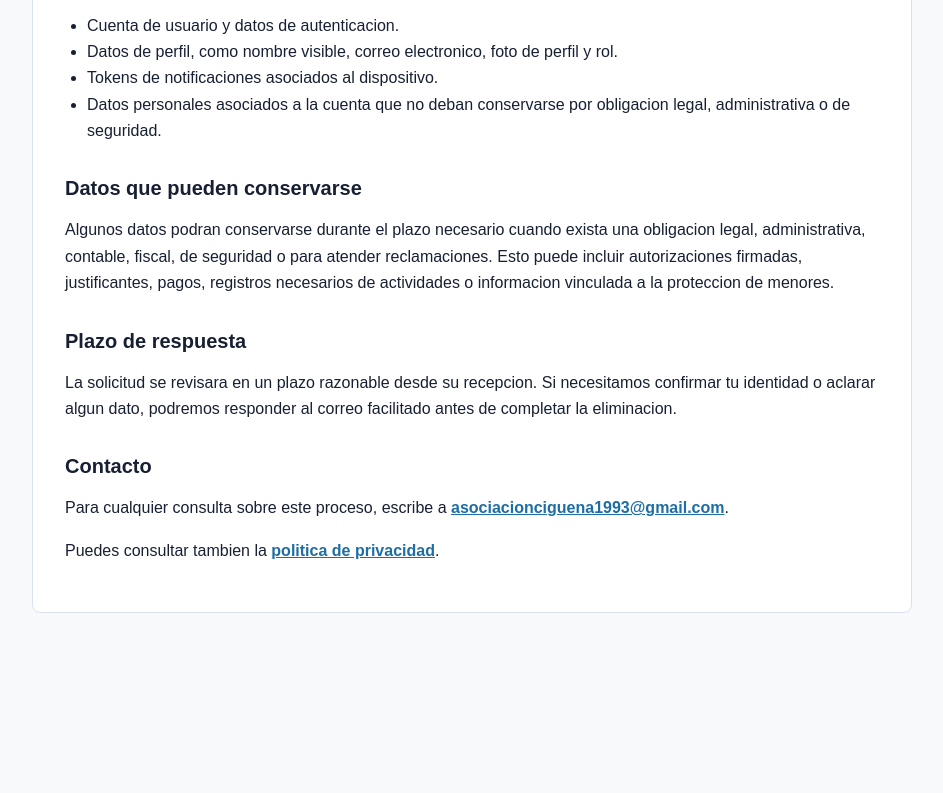
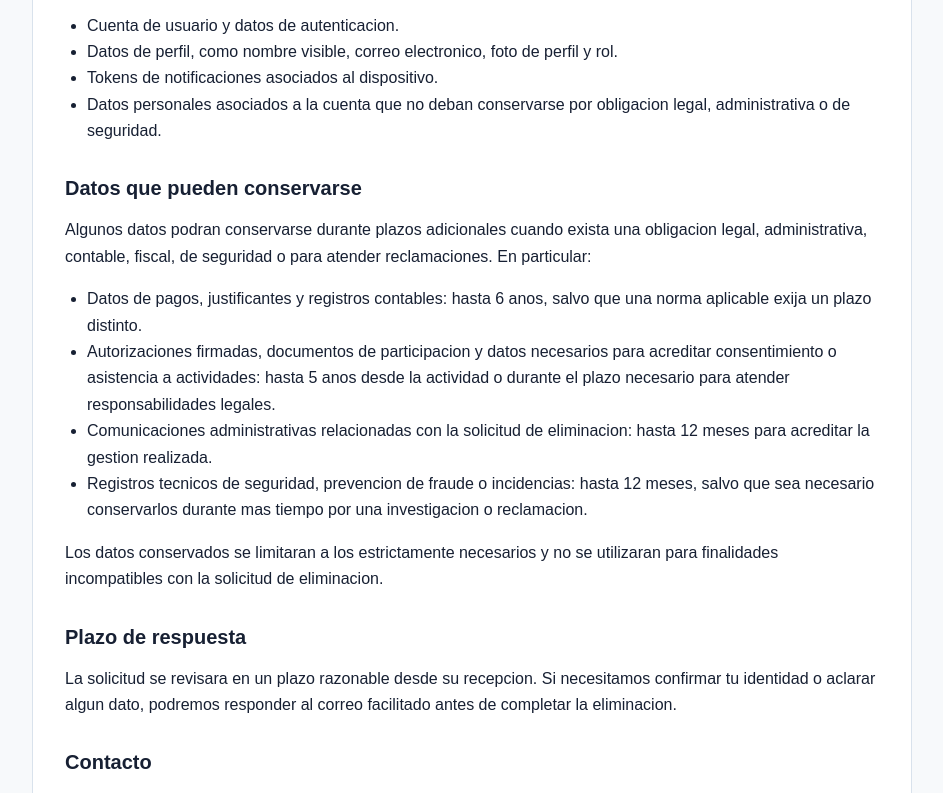
Before and after one commit to floriancaraballo/AsociacionCiguenaApp, a plain HTML site: page docs/delete-account.html in a window 1280 px wide. Shown: the part 584-1377 px from the top of the page, without its empty margins (168-1111 px from the left). Before the commit the page ends 1261 px from the top, so only its background shows below. Drawn offline with Linux system fonts and the light colour scheme.

Commit message:
Git borrar cuenta y actualización política privacidad

```diff
--- a/docs/delete-account.html
+++ b/docs/delete-account.html
@@ -137,11 +137,19 @@
 
       <h2>Datos que pueden conservarse</h2>
       <p>
-        Algunos datos podran conservarse durante el plazo necesario cuando exista
+        Algunos datos podran conservarse durante plazos adicionales cuando exista
         una obligacion legal, administrativa, contable, fiscal, de seguridad o
-        para atender reclamaciones. Esto puede incluir autorizaciones firmadas,
-        justificantes, pagos, registros necesarios de actividades o informacion
-        vinculada a la proteccion de menores.
+        para atender reclamaciones. En particular:
+      </p>
+      <ul>
+        <li>Datos de pagos, justificantes y registros contables: hasta 6 anos, salvo que una norma aplicable exija un plazo distinto.</li>
+        <li>Autorizaciones firmadas, documentos de participacion y datos necesarios para acreditar consentimiento o asistencia a actividades: hasta 5 anos desde la actividad o durante el plazo necesario para atender responsabilidades legales.</li>
+        <li>Comunicaciones administrativas relacionadas con la solicitud de eliminacion: hasta 12 meses para acreditar la gestion realizada.</li>
+        <li>Registros tecnicos de seguridad, prevencion de fraude o incidencias: hasta 12 meses, salvo que sea necesario conservarlos durante mas tiempo por una investigacion o reclamacion.</li>
+      </ul>
+      <p>
+        Los datos conservados se limitaran a los estrictamente necesarios y no se
+        utilizaran para finalidades incompatibles con la solicitud de eliminacion.
       </p>
 
       <h2>Plazo de respuesta</h2>
```
